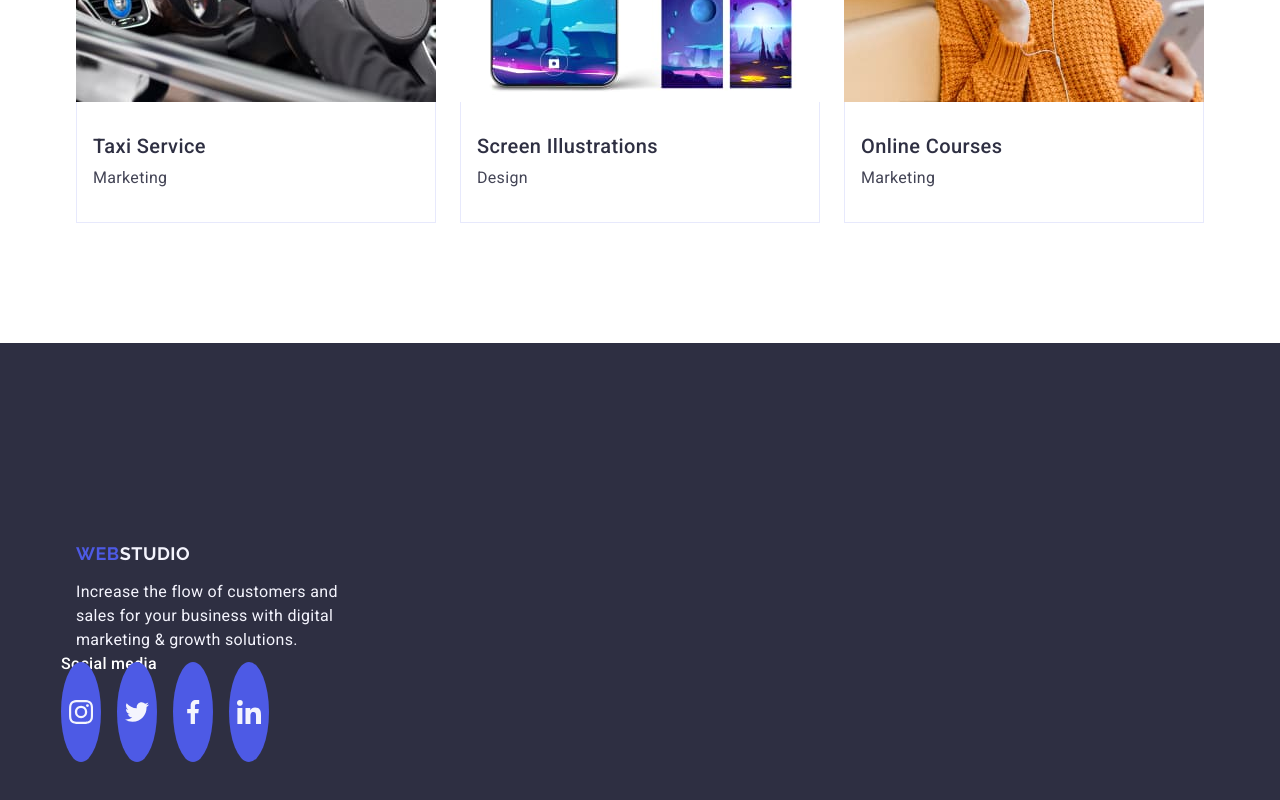
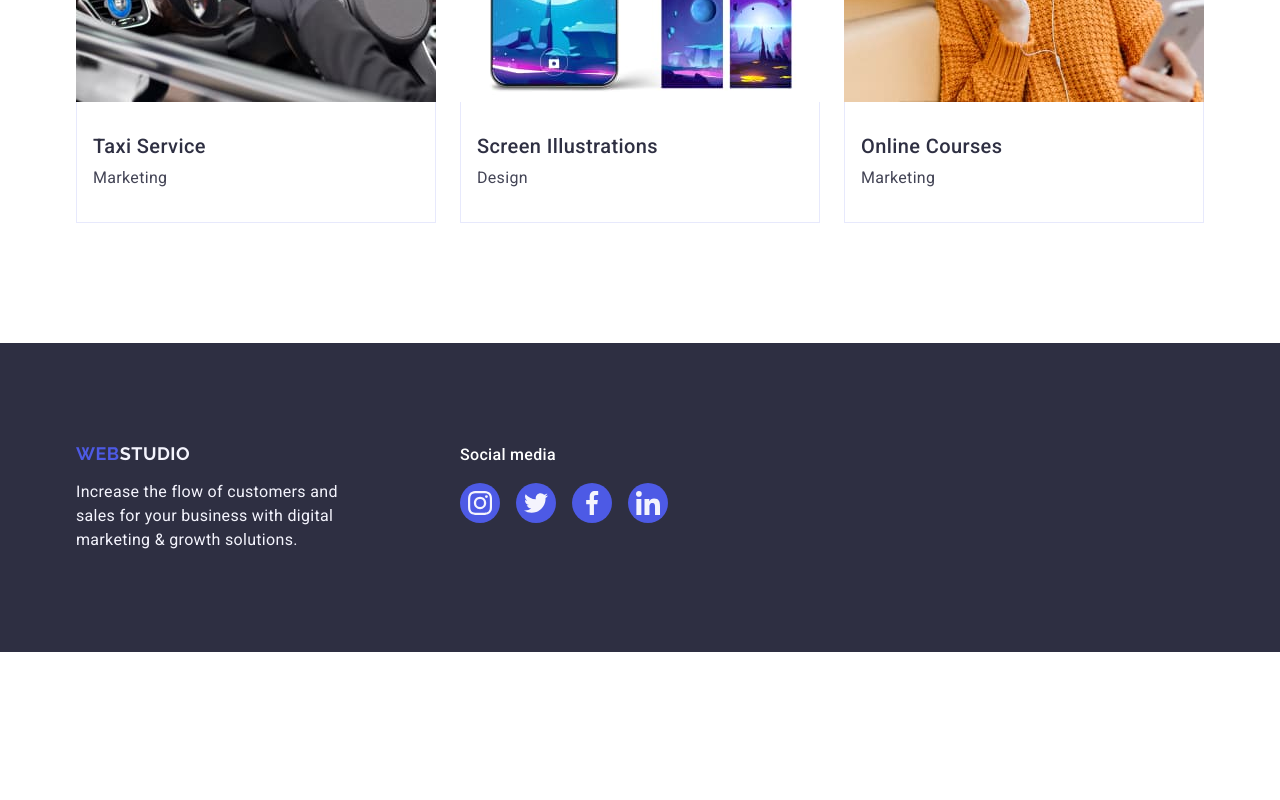
Before and after one commit to JuShapiro/JuShapiro-goit-markup-hw-04, a plain HTML site: page index.html in a window 1280 px wide. Shown: the part 2792-3592 px from the top of the page. After the commit the page ends 3444 px from the top, so only its background shows below. Drawn offline with nearby package versions, Linux system fonts and the light colour scheme.

Commit message:
footer done

```diff
--- a/css/styles.css
+++ b/css/styles.css
@@ -332,14 +332,12 @@ header {
     background: #2e2f42;
     padding: 100px 0;
 }
-.container footer{
+.container.footer-container{
     display: flex;
     align-items: baseline;
 }
 .container-footer{
-    max-width: 1158px;
-    padding: 0 15px;
-    margin-right: 120px;
+margin-right: 120px;
 }
 .footer-logo{
     display: inline-block;
@@ -347,9 +345,7 @@ header {
 }
 .footer-text {
     color: #f4f4fd;
-
     font-size: 16px;
-
     line-height: 1.5;
     letter-spacing: 0.02em;
     max-width: 264px;
@@ -367,14 +363,12 @@ header {
     letter-spacing: 0.32px;
     margin-bottom: 16px;
 }
+
 .social-media-footer-list{
     display: flex;
     gap: 16px;
 }
 .social-media-footer-item{
-   display: flex;
-   justify-content: center;
-   align-items: center;
    width: 40px;
    height: 40px;
 }
@@ -382,11 +376,11 @@ header {
     display: flex;
     justify-content: center;
     align-items: center;
-    border-radius: 100%;
+    border-radius: 50%;
     background-color: #4D5AE5;
     transition: background-color 250ms cubic-bezier(0.4, 0, 0.2, 1);
     width: 100%;
-    height: 100px;
+    height: 100%;
 }
 .footer-icon{
     width: 24px;
--- a/index.html
+++ b/index.html
@@ -208,8 +208,8 @@
 <!--footer-->
 <footer class="footer">
 
-    <div class="container footer">
-        <div class="container container-footer">
+    <div class="container footer-container">
+        <div class="container-footer">
             <a href="./index.html" class="logo footer-logo">Web<span class="logo-light">Studio</span>
             </a>
              <p class="footer-text">
```
